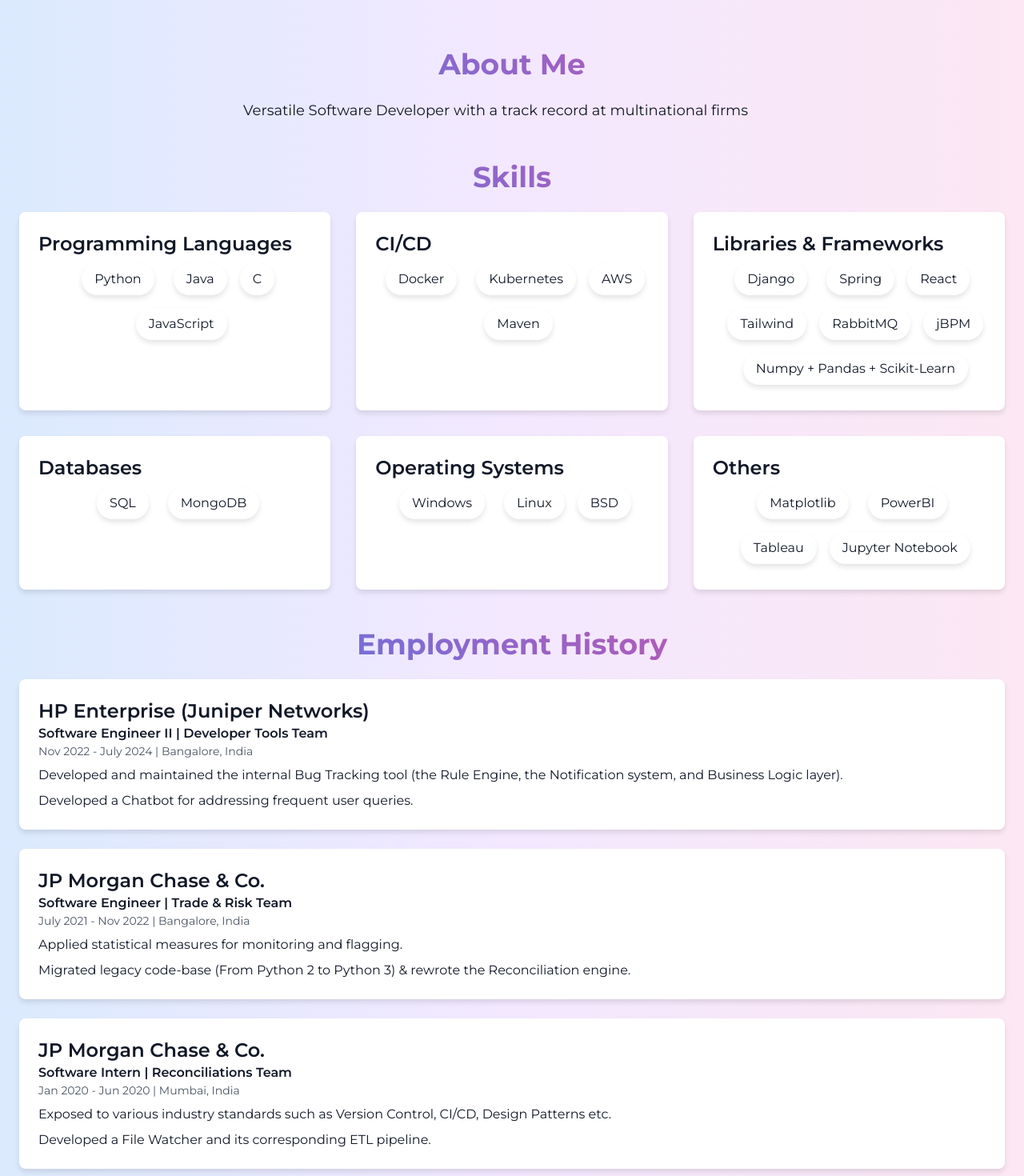
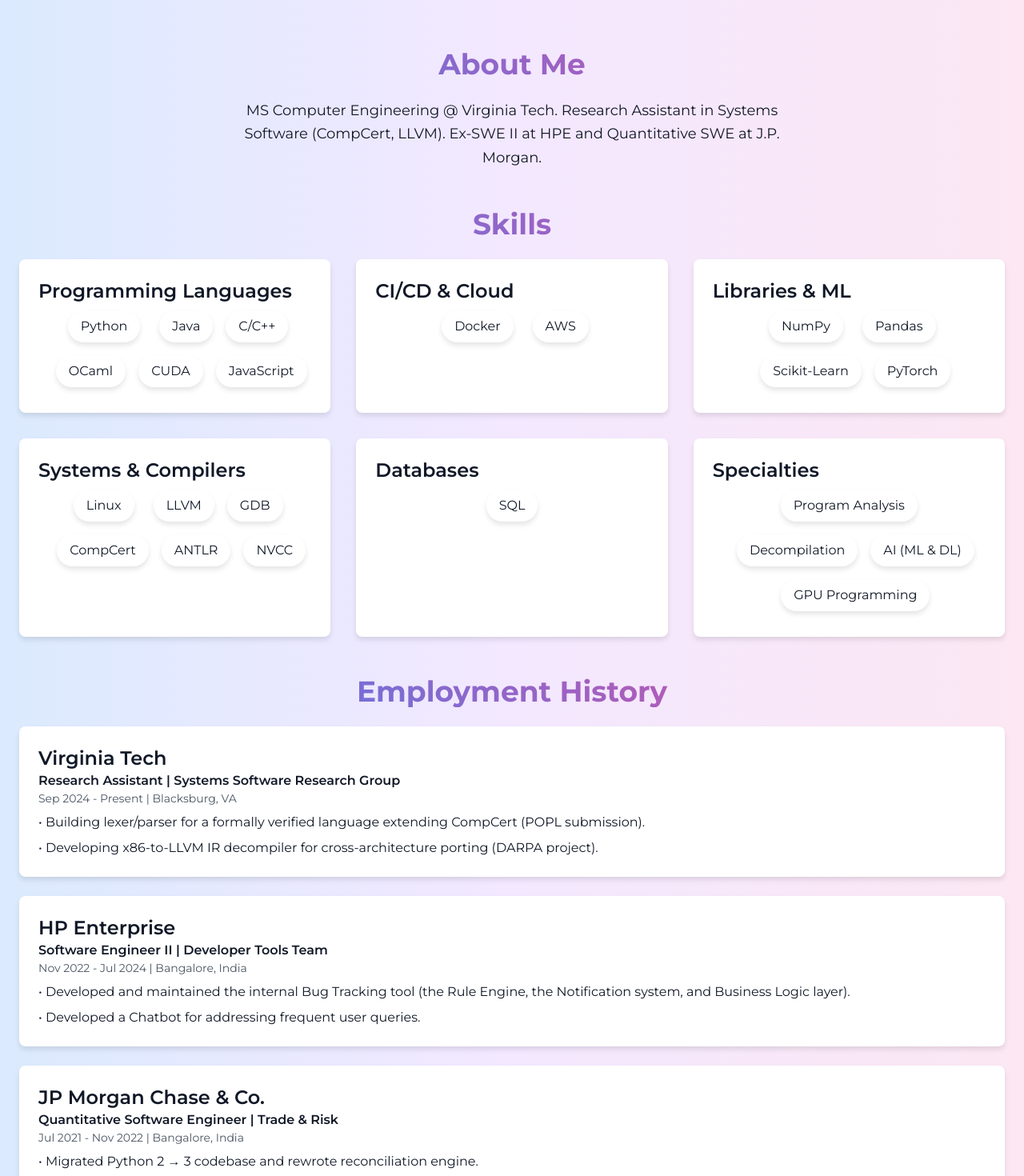
Before and after one commit to kargogit/kargogit.github.io, a React (Create React App) app: page / in a window 1280 px wide. Shown: the part 100-1570 px from the top of the page at 80% size. Built offline with nearby package versions, Linux system fonts and the light colour scheme.

Commit message:
Updated info on website

```diff
--- a/src/App.js
+++ b/src/App.js
@@ -5,19 +5,28 @@
 const SECTIONS = ['about', 'employment', 'skills', 'education', 'contact'];
 
 const SKILLS = [
-  { category: 'Programming Languages', items: ['Python', 'Java', 'C', 'JavaScript'] },
-  { category: 'CI/CD', items: ['Docker', 'Kubernetes', 'AWS', 'Maven'] },
-  { category: 'Libraries & Frameworks', items: ['Django', 'Spring', 'React', 'Tailwind', 'RabbitMQ', 'jBPM', 'Numpy + Pandas + Scikit-Learn'] },
-  { category: 'Databases', items: ['SQL', 'MongoDB'] },
-  { category: 'Operating Systems', items: ['Windows', 'Linux', 'BSD'] },
-  { category: 'Others', items: ['Matplotlib', 'PowerBI', 'Tableau', 'Jupyter Notebook'] }
+  { category: 'Programming Languages', items: ['Python', 'Java', 'C/C++', 'OCaml', 'CUDA', 'JavaScript'] },
+  { category: 'CI/CD & Cloud', items: ['Docker', 'AWS'] },
+  { category: 'Libraries & ML', items: ['NumPy', 'Pandas', 'Scikit-Learn', 'PyTorch'] },
+  { category: 'Systems & Compilers', items: ['Linux', 'LLVM', 'GDB', 'CompCert', 'ANTLR', 'NVCC'] },
+  { category: 'Databases', items: ['SQL'] },
+  { category: 'Specialties', items: ['Program Analysis', 'Decompilation', 'AI (ML & DL)', 'GPU Programming'] }
 ];
 
 const EMPLOYMENT_HISTORY = [
   {
-    company: 'HP Enterprise (Juniper Networks)',
+    company: 'Virginia Tech',
+    position: 'Research Assistant | Systems Software Research Group',
+    duration: 'Sep 2024 - Present | Blacksburg, VA',
+    responsibilities: [
+      'Building lexer/parser for a formally verified language extending CompCert (POPL submission).',
+      'Developing x86-to-LLVM IR decompiler for cross-architecture porting (DARPA project).'
+    ]
+  },
+  {
+    company: 'HP Enterprise',
     position: 'Software Engineer II | Developer Tools Team',
-    duration: 'Nov 2022 - July 2024 | Bangalore, India',
+    duration: 'Nov 2022 - Jul 2024 | Bangalore, India',
     responsibilities: [
       'Developed and maintained the internal Bug Tracking tool (the Rule Engine, the Notification system, and Business Logic layer).',
       'Developed a Chatbot for addressing frequent user queries.'
@@ -25,33 +34,32 @@
   },
   {
     company: 'JP Morgan Chase & Co.',
-    position: 'Software Engineer | Trade & Risk Team',
-    duration: 'July 2021 - Nov 2022 | Bangalore, India',
+    position: 'Quantitative Software Engineer | Trade & Risk',
+    duration: 'Jul 2021 - Nov 2022 | Bangalore, India',
     responsibilities: [
-      'Applied statistical measures for monitoring and flagging.',
-      'Migrated legacy code-base (From Python 2 to Python 3) & rewrote the Reconciliation engine.'
+      'Migrated Python 2 → 3 codebase and rewrote reconciliation engine.',
+      'Applied statistical measures for monitoring and flagging.'
     ]
   },
   {
     company: 'JP Morgan Chase & Co.',
-    position: 'Software Intern | Reconciliations Team',
+    position: 'Software Intern | Reconciliations',
     duration: 'Jan 2020 - Jun 2020 | Mumbai, India',
     responsibilities: [
-      'Exposed to various industry standards such as Version Control, CI/CD, Design Patterns etc.',
-      'Developed a File Watcher and its corresponding ETL pipeline.'
+      'Built file watcher with end-to-end ETL pipeline, automating data ingestion.'
     ]
   }
 ];
 
 const EDUCATION = [
-  { institution: 'Virginia Tech', degree: 'MS in Computer Engineering', duration: '2024 - 2026', location: 'Blacksburg, Virginia, United States' },
+  { institution: 'Virginia Tech', degree: 'MS in Computer Engineering', duration: '2024 - 2026', location: 'Blacksburg, Virginia, USA' },
   { institution: 'Punjab Engineering College', degree: 'BE in Computer Science & Engg', duration: '2017 - 2021', location: 'Chandigarh, India' },
   { institution: 'Delhi Private School', degree: 'Central Board of Secondary Education', location: 'Sharjah, United Arab Emirates' }
 ];
 
 const Footer = () => (
   <footer className="bg-white shadow-md py-4">
-  <div className="container mx-auto text-center text-sm">© 2024 My Portfolio. All rights reserved.</div>
+  <div className="container mx-auto text-center text-sm">© 2025 Kartik Goel. All rights reserved.</div>
   </footer>
 );
 
@@ -110,7 +118,7 @@
     <h4 className="text-sm text-gray-600">{duration}</h4>
     <ul>
     {responsibilities.map((task, idx) => (
-      <li key={idx} className="mt-2">{task}</li>
+      <li key={idx} className="mt-2">• {task}</li>
     ))}
     </ul>
     </Card>
@@ -136,7 +144,7 @@
 
 const ContactSection = () => (
   <Section id="contact" title="Contact">
-  <p className="text-lg mb-6 text-center">Feel free to reach out to me via email or follow me on social media!</p>
+  <p className="text-lg mb-6 text-center">Feel free to reach out via email or LinkedIn!</p>
   <div className="flex justify-center space-x-6 text-2xl">
   <a href="https://github.com/kargogit" className="hover:text-gray-700 transition duration-300"><FaGithub /></a>
   <a href="https://www.linkedin.com/in/kartikg-profile" className="hover:text-blue-700 transition duration-300"><FaLinkedin /></a>
@@ -151,8 +159,8 @@
   <Header />
     <main className="container mx-auto px-6 py-12">
     <Section id="about" title="About Me">
-    <p className="text-lg leading-relaxed max-w-2xl mx-auto">
-    Versatile Software Developer with a track record at multinational firms
+    <p className="text-lg leading-relaxed max-w-2xl mx-auto text-center">
+    MS Computer Engineering @ Virginia Tech. Research Assistant in Systems Software (CompCert, LLVM). Ex-SWE II at HPE and Quantitative SWE at J.P. Morgan.
     </p>
     </Section>
     <SkillsSection />
```
